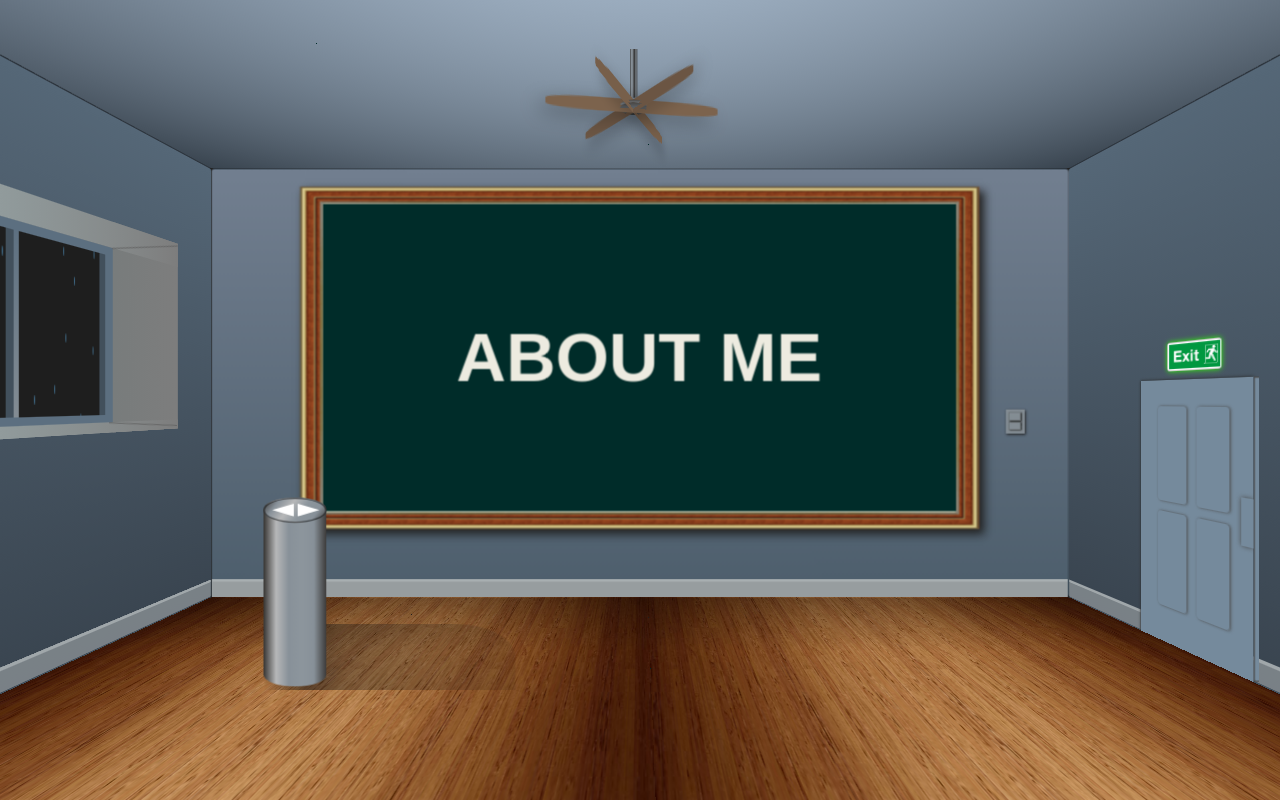
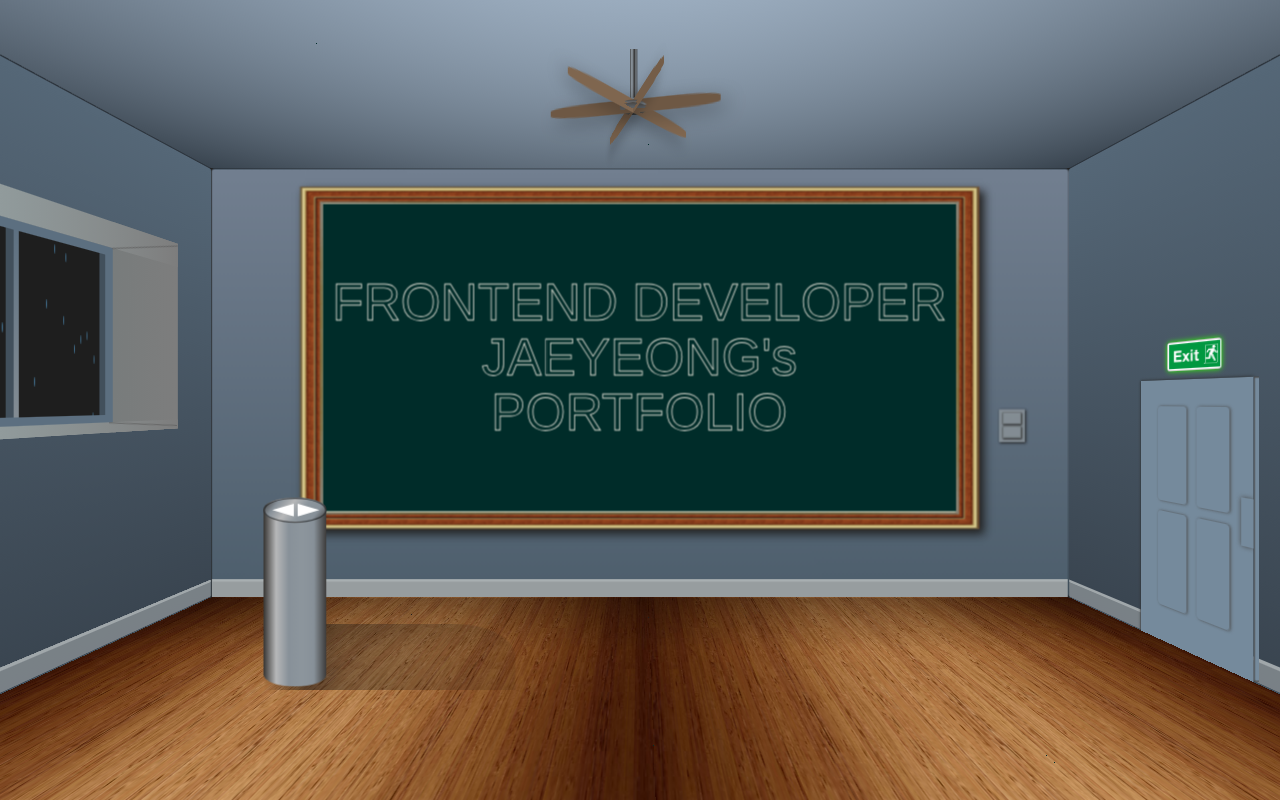
Before and after one commit to jaeyeong97/portfolio, a React (Create React App) app: page / in a window 1280 px wide. Built offline with nearby package versions, Linux system fonts and the light colour scheme; a web font is replaced by a local one.

Commit message:
설명 보드 및 inside 수정

```diff
--- a/public/index.html
+++ b/public/index.html
@@ -22,7 +22,7 @@
       href="https://fonts.googleapis.com/css2?family=Material+Symbols+Outlined:opsz,wght,FILL,GRAD@20..48,100..700,0..1,-50..200"
     />
     <link rel="icon" href="%PUBLIC_URL%/favicon.ico" />
-    <title>장재영 Portfolio</title>
+    <title>JaeYeong's Portfolio</title>
   </head>
   <body>
     <div id="root"></div>
--- a/src/Home/main/Main.js
+++ b/src/Home/main/Main.js
@@ -64,7 +64,7 @@ const Main = () => {
             >👋</span>
           </div>
           <div className="t2">
-            <span>협력하며 함께 성장하고 싶은 <span className="accent">장재영</span>입니다.</span>
+            <span>프론트엔드 개발자 <span className="accent">장재영</span>입니다.</span>
           </div>
         </div>
         <h2 className="about-title">
@@ -76,7 +76,6 @@ const Main = () => {
             <div className="profile">
               <img src="/assets/profile.webp" alt="profile" />
             </div>
-            <div className="name">장재영</div>
             <div className='icons-wrap'>
               <a className='github' href='https://github.com/jaeyeong97' target='_blank' rel="noreferrer">
                 <div className='icon'></div>
@@ -88,14 +87,31 @@ const Main = () => {
               </a>
             </div>
             <div className="text-wrap">
+              <div className="s_title">프로필</div>
               <span>
+                • 이름 : 장재영
+              </span>
+              <span>
+                • 생년월일 : 1997년 11월 03일
+              </span>
+              <span>
+                • 연락처 : 010-9630-1822
+              </span>
+              <span>
+                • 이메일 : rkaakdbdb1822@naver.com
+              </span>
+              <div className="s_title">자기소개</div>
+              {/* <span>
                 • 그린컴퓨터 아카데미에서 프론트엔드 개발 양성과정을 수료해, 웹 개발에 필요한 기본기를 갖추었고 실무에 적용할 수 있는 기술들을 배웠습니다.
               </span>
               <span>
-                • 학원 수료후에도 꾸준히 프로젝트를 만들면서 학습하고 있습니다!
+                • 학원 수료후에도 꾸준히 프로젝트를 만들면서 학습하고 있습니다.
+              </span> */}
+              <span>
+                • 안녕하세요. 프론트엔드 개발자 장재영입니다!
               </span>
               <span>
-                • 부족한 스킬은 주말이나 퇴근 후 시간을 활용해 꾸준히 보완하며, 지속해서 성장해 나가겠습니다. 감사합니다!
+                • 부족한 스킬은 주말이나 퇴근 후 개인 시간을 활용해서 보완하고 발전해 나가겠습니다. 감사합니다.
               </span>
             </div>
           </div>
--- a/src/components/Inside.js
+++ b/src/components/Inside.js
@@ -15,7 +15,7 @@ const Gallery = () => {
   };
 
   //스위치 토글
-  const isClicked = () => {
+  const isClicked1 = () => {
     setSwitchToggle(!switchToggle);
   };
 
@@ -34,7 +34,7 @@ const Gallery = () => {
 
   const handleClickMenu = (click) => {
     if (click === 'aboutme') {
-      navigate('/home', { state: { scrollTarget: 'nav_home' } })
+      navigate('/home', { state: { scrollTarget: 'nav_top' } })
     } else if (click === 'skills') {
       navigate('/home', { state: { scrollTarget: 'nav_about' } })
     } else if (click === 'projects') {
@@ -67,19 +67,24 @@ const Gallery = () => {
                       transform: `translateX(-${currentSlide * 100}%)`,
                       transition: 'transform 0.5s'
                     }}>
-                    <div className="imgContainer" onClick={() => handleClickMenu('aboutme')}>
-                      ABOUT ME
+                    <div className="imgContainer" onClick={() => handleClickMenu('aboutme')} title="포트폴리오 웹사이트로 이동">
+                      <div className="text">FRONTEND DEVELOPER</div>
+                      <div className="text">JAEYEONG's</div>
+                      <div className="text">PORTFOLIO</div>
                     </div>
-                    <div className="imgContainer" onClick={() => handleClickMenu('skills')}>
-                      SKILLS
+                    <div className="imgContainer" onClick={() => handleClickMenu('skills')} title="포트폴리오 스킬 섹션 이동">
+                      ABOUT MY SKILLS
                     </div>
-                    <div className="imgContainer" onClick={() => handleClickMenu('projects')}>
+                    <div className="imgContainer" onClick={() => handleClickMenu('projects')} title="포트폴리오 프로젝트 섹션 이동">
                       PROJECTS
                     </div>
                   </div>
                 </div>
               </div>
-              <div className="switch" title="스위치" onClick={() => { isClicked() }}></div>
+              <div className="switch">
+                <div className="btn1" onClick={() => { isClicked1() }} title="스위치2"></div>
+                <div className="btn2" title="스위치1"></div>
+              </div>
             </div>
           </div>
           <div className="cube_face cube_face_right">
@@ -94,6 +99,17 @@ const Gallery = () => {
                 <div className="handle"></div>
               </div>
               <div className="exit_sign"></div>
+              <div className="white_board">
+                <div className="text">
+                  <span>1. 액자를 클릭해서 해당 페이지로 이동할 수 있어요!</span>
+                  <span>2. 기둥의 화살표를 눌러 다음 액자로 넘어갈 수 있어요!</span>
+                  <span>3. 스위치를 눌러 조명을 끌 수 있어요!</span>
+                  <span>4. 문밖으로 나갈 수 있어요!</span>
+                </div>
+                <div className="white_board_bottom"></div>
+                <img src="./assets/marker.png" alt="마카" className="marker"></img>
+                <img src="./assets/eraser.png" alt="지우개" className="eraser"></img>
+              </div>
             </div>
           </div>
           <div className="cube_face cube_face_left">
@@ -134,12 +150,12 @@ const Gallery = () => {
                 <div className="c_top">
                   <div
                     className="c_left arrow"
-                    title="왼쪽"
+                    title="이전"
                     onClick={prevSlide}
                   ></div>
                   <div
                     className="c_right arrow"
-                    title="오른쪽"
+                    title="다음"
                     onClick={nextSlide}
                   ></div>
                 </div>
--- a/src/styles/inside.css
+++ b/src/styles/inside.css
@@ -172,6 +172,52 @@
   height: 250px;
   background-color: #000;
 }
+.gallery_wrap .cube_face_right .exit .white_board {
+  position: absolute;
+  top: 215px;
+  right: 250px;
+  width: 150px;
+  height: 180px;
+  border: 5px solid #acb0b1;
+  box-shadow: inset -3px -2px 0px #91928c, inset 0px 3px 0px #91928c,
+    -2px -1px 3px #565656;
+  background-color: #fff;
+}
+.gallery_wrap .cube_face_right .exit .white_board .text {
+  display: flex;
+  flex-direction: column;
+  margin: 5px;
+  font-size: 10px;
+  font-weight: 600;
+  transform: rotateY(180deg);
+  user-select: none;
+}
+.gallery_wrap .cube_face_right .exit .white_board .white_board_bottom {
+  position: absolute;
+  bottom: -15px;
+  right: 25px;
+  width: 100px;
+  height: 20px;
+  background-color: #acb0b1;
+  box-shadow: inset -1px -2px 2px #565656;
+  border-left: 1px solid #565656;
+  transform: rotateX(70deg);
+}
+.gallery_wrap .cube_face_right .exit .white_board .marker {
+  position: absolute;
+  bottom: -7px;
+  left: 60px;
+  width: 30px;
+  height: auto;
+}
+.gallery_wrap .cube_face_right .exit .white_board .eraser {
+  position: absolute;
+  bottom: -7px;
+  left: 30px;
+  width: 20px;
+  height: auto;
+  box-shadow: -0.5px 0px 1px #565656;
+}
 .gallery_wrap .cube_face_back {
   transform: rotateY(180deg) translateZ(500px);
   background: linear-gradient(to bottom, #727f90, #4d5e6c);
@@ -217,42 +263,52 @@
   min-width: 738.5px;
   height: 359px;
   display: flex;
+  flex-direction: column;
   align-items: center;
   justify-content: center;
   background-color: var(--background-color);
-  color: var(--text-color);
-  font-size: 80px;
-  font-weight: 600;
+  font-size: 60px;
+  color: transparent;
+  -webkit-text-stroke: 1px var(--text-color);
+  transition: 0.2s;
+  &:hover {
+    text-shadow: 0px 0px 20px var(--text-color);
+  }
 }
-
+.gallery_wrap .cube_face_back .frame_wrap .frame .pictures .imgContainer .text {
+  margin: 25px 0;
+}
 .gallery_wrap .cube_face_back .frame_wrap .switch {
   position: absolute;
   top: 280px;
   left: 50px;
-  width: 22px;
-  height: 28px;
+  width: 30px;
+  height: 38px;
   cursor: pointer;
   background-color: #979d9fad;
   box-shadow: -1px 1px 3px #222;
-  &:active::after {
+}
+.gallery_wrap .cube_face_back .frame_wrap .switch .btn1,
+.gallery_wrap .cube_face_back .frame_wrap .switch .btn2 {
+  content: "";
+  position: absolute;
+  right: 4px;
+  width: 22px;
+  height: 14px;
+  border: 1px solid #646869ad;
+  box-shadow: -1px 1px 2px #222;
+}
+.gallery_wrap .cube_face_back .frame_wrap .switch .btn1 {
+  top: 19px;
+  &:active {
     box-shadow: inset -1px 1px 2px #222;
   }
 }
-.gallery_wrap .cube_face_back .frame_wrap .switch::after,
-.gallery_wrap .cube_face_back .frame_wrap .switch::before {
-  content: "";
-  position: absolute;
-  right: 3px;
-  width: 14px;
-  height: 10px;
-  border: 1px solid #646869ad;
-  box-shadow: -1px 1px 2px #222;
-}
-.gallery_wrap .cube_face_back .frame_wrap .switch::after {
+.gallery_wrap .cube_face_back .frame_wrap .switch .btn2 {
   top: 3px;
-}
-.gallery_wrap .cube_face_back .frame_wrap .switch::before {
-  top: 14px;
+  &:active {
+    box-shadow: inset -1px 1px 2px #222;
+  }
 }
 .gallery_wrap .cube_face_left {
   transform: rotateY(-90deg) translateZ(500px);
@@ -504,6 +560,7 @@
   animation: rotate 9s infinite linear -6s;
 }
 .gallery_wrap .cube_face_bottom {
+  position: relative;
   height: 1000px;
   transform: rotateX(-90deg);
   background: url(../../public/assets/floor.jpg);
@@ -605,3 +662,8 @@
     #3b3a39
   );
 }
+@media screen and (max-width: 768px) {
+  .gallery_wrap .cube {
+    transform: translateZ(200px) translateY(-20px);
+  }
+}
--- a/src/styles/main.css
+++ b/src/styles/main.css
@@ -86,15 +86,20 @@
   display: flex;
   flex-direction: column;
 }
+#main .main_wrap .sub_wrap .t3 .text-wrap .s_title {
+  font-size: 20px;
+  margin: 15px 0;
+}
+#main .main_wrap .sub_wrap .t3 .text-wrap span {
+  margin-bottom: 8px;
+  text-indent: -11.5px;
+  padding-left: 10px;
+  white-space: normal;
+}
 #main .main_wrap .sub_wrap .t3 .profile {
   width: 130px;
   margin: 0 auto;
   margin-bottom: 10px;
-}
-#main .main_wrap .sub_wrap .t3 .name {
-  font-size: 22px;
-  text-align: center;
-  color: var(--text-color);
 }
 #main .main_wrap .sub_wrap .icons-wrap {
   display: flex;
@@ -136,12 +141,6 @@
 }
 #main .main_wrap .sub_wrap .icons-wrap .email:hover .icon {
   background-image: url("../../public/assets/email-hover.webp");
-}
-#main .main_wrap .sub_wrap .t3 .text-wrap span {
-  margin-bottom: 8px;
-  text-indent: -11.5px;
-  padding-left: 10px;
-  white-space: normal;
 }
 #main .main_wrap .sub_wrap .flex-wrap {
   margin: 0 20px;
@@ -270,12 +269,6 @@
   #main .main_wrap .sub_wrap .t3 .profile {
     width: 170px;
   }
-  #main .main_wrap .sub_wrap .t3 .text-wrap {
-    padding: 10px 25px;
-  }
-  #main .main_wrap .sub_wrap .t3 .text-wrap span {
-    line-height: 2.5em;
-  }
   #main .main_wrap .sub_wrap {
     width: 100%;
     padding: 0 38px;
```
Also changed, not shown: public/assets/eraser.png (added), public/assets/marker.png (added).
